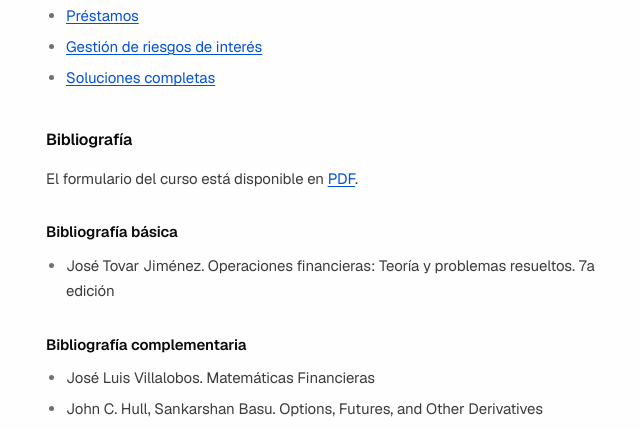
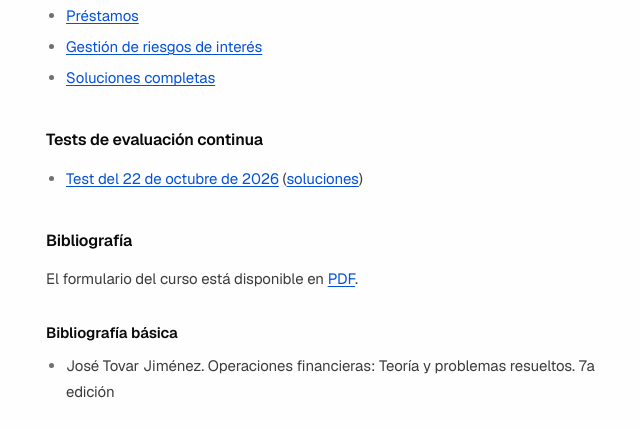
Before and after one commit to MiguelPuntoEs/miguel.es, an Astro site: page /courses/financial-mathematics in a window 1280 px wide. Shown: the part 2540-2969 px from the top of the page, without its empty margins (318-958 px from the left). Built offline with nearby package versions, Linux system fonts and the light colour scheme; Astro itself is replaced by a stand-in of ours.

Commit message:
Publish continuous assessment test of 22 Oct 2026 and its solutions
Co-Authored-By: Claude Sonnet 5.5 <noreply@anthropic.com>

```diff
--- a/src/pages/courses/financial-mathematics.md
+++ b/src/pages/courses/financial-mathematics.md
@@ -87,6 +87,10 @@ Hojas de ejercicios del curso, con soluciones:
 - [Gestión de riesgos de interés](/docs/financial-mathematics-exercises-interest-risk.pdf)
 - [Soluciones completas](/docs/financial-mathematics-exercises-solutions.pdf)
 
+## Tests de evaluación continua
+
+- [Test del 22 de octubre de 2026](/docs/financial-mathematics-test-2026-10-22.pdf) ([soluciones](/docs/financial-mathematics-test-2026-10-22-solutions.pdf))
+
 ## Bibliografía
 
 El formulario del curso está disponible en [PDF](/docs/financial-mathematics.pdf).
```
Also changed, not shown: 2 other files.
